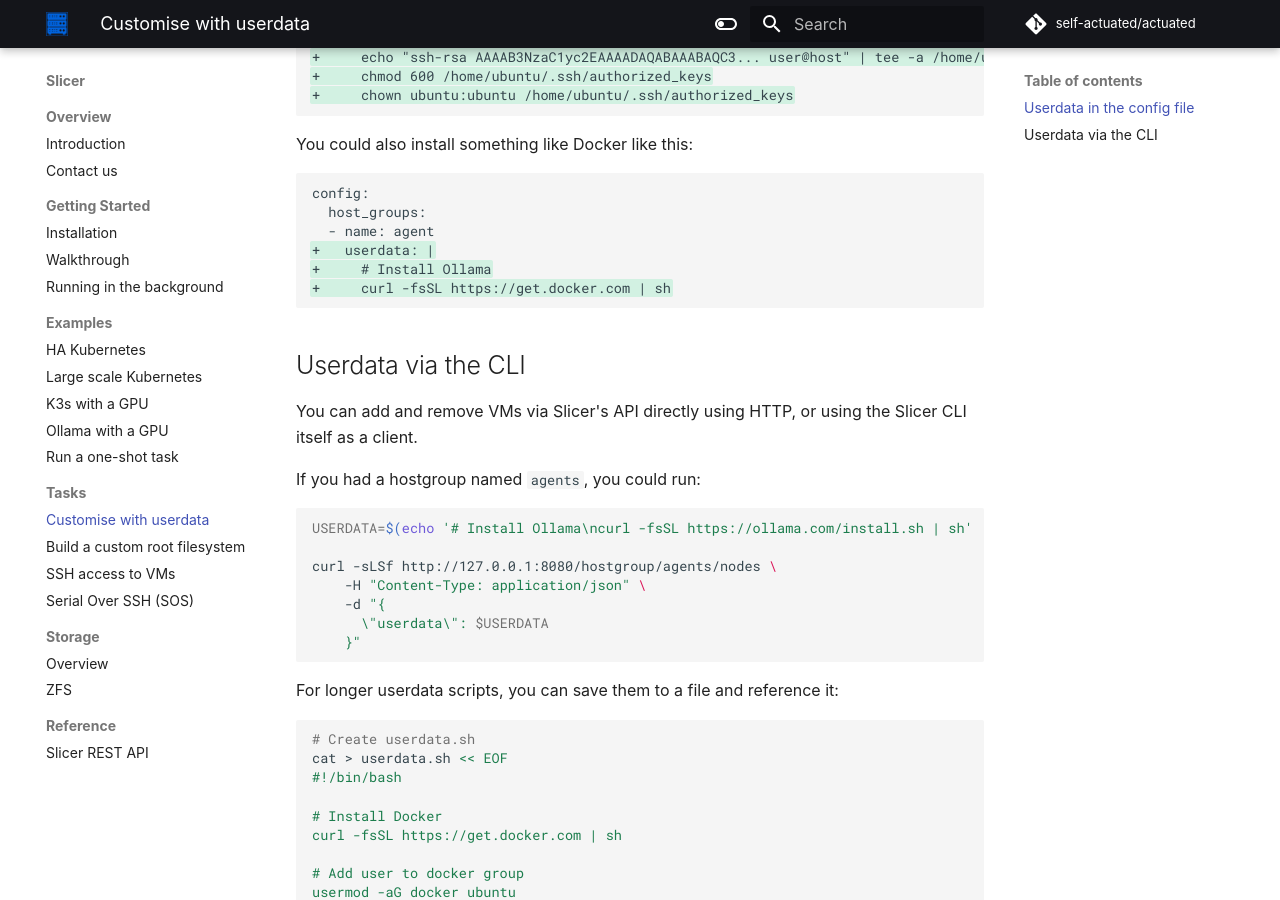
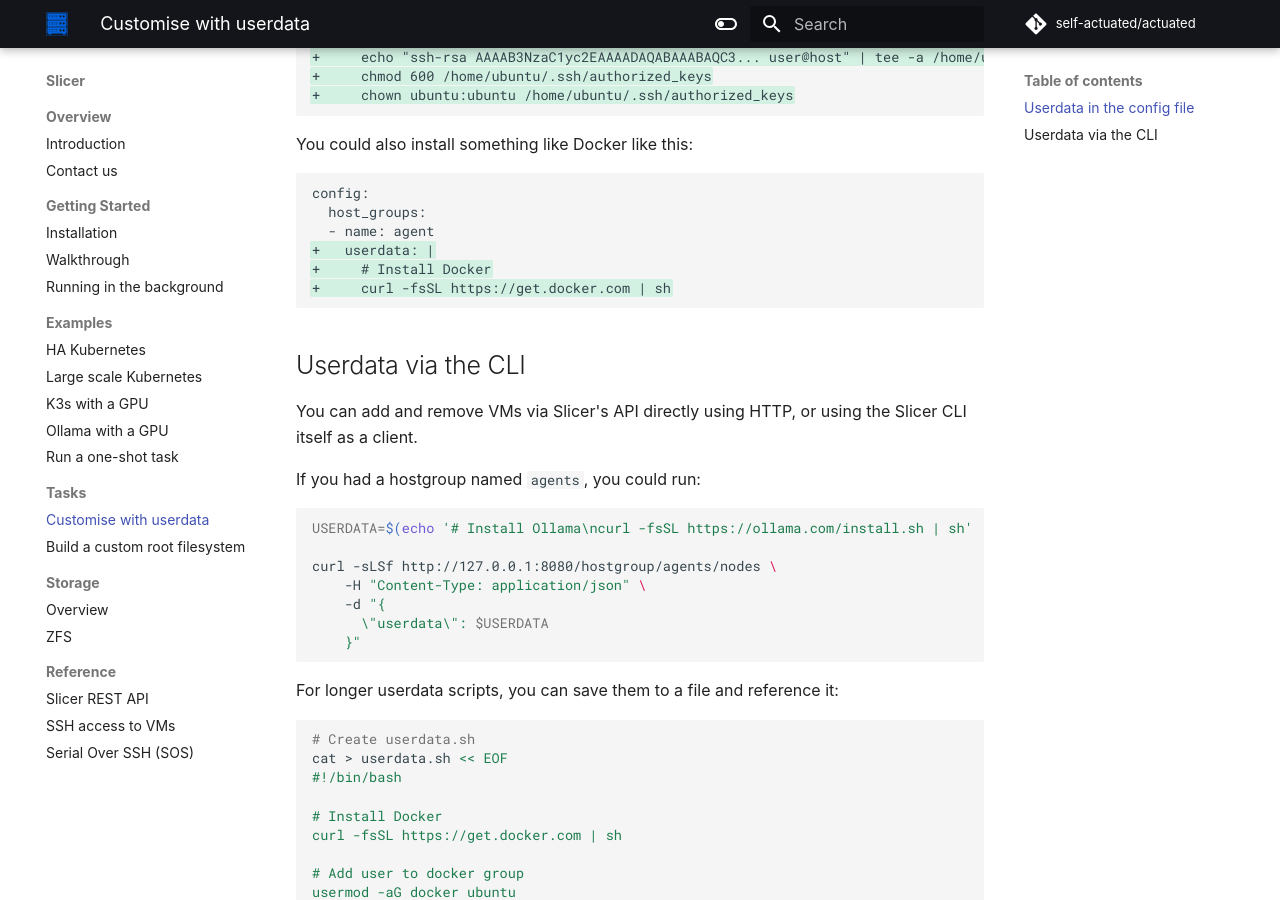
Before and after one commit to slicervm/docs.slicervm.com, an MkDocs documentation site: the page built from docs/tasks/userdata.md, in a window 1280 px wide and 900 px high, scrolled down 590 px. Built offline with MkDocs 1.6.1 and Material for MkDocs 9.7.7, drawn with Linux system fonts in a browser that asks for light colours; some web fonts are replaced; comment, search, counter and statistics services are not loaded; some of the changed lines change nothing that is shown.

Commit message:
Fix ToC for SSH
Signed-off-by: Alex Ellis (OpenFaaS Ltd) <alexellis2@gmail.com>

````diff
--- a/docs/tasks/userdata.md
+++ b/docs/tasks/userdata.md
@@ -30,7 +30,7 @@ config:
   host_groups:
   - name: agent
 +   userdata: |
-+     # Install Ollama
++     # Install Docker
 +     curl -fsSL https://get.docker.com | sh
 ```
 
--- a/mkdocs.yml
+++ b/mkdocs.yml
@@ -102,13 +102,13 @@ nav:
   - Tasks:
       - Customise with userdata: tasks/userdata.md
       - Build a custom root filesystem: tasks/custom-image.md
-      - SSH access to VMs: tasks/ssh.md
-      - Serial Over SSH (SOS): tasks/sos.md
   - Storage:
       - Overview: storage/overview.md
       - ZFS: storage/zfs.md
   - Reference:
       - Slicer REST API: reference/api.md
+      - SSH access to VMs: reference/ssh.md
+      - Serial Over SSH (SOS): reference/sos.md
 
 # extra:
 #   analytics:
````
